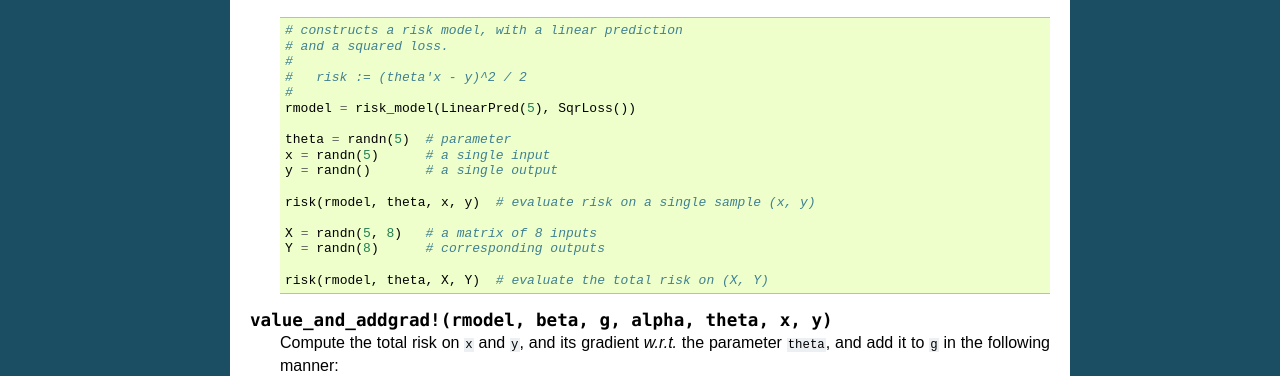
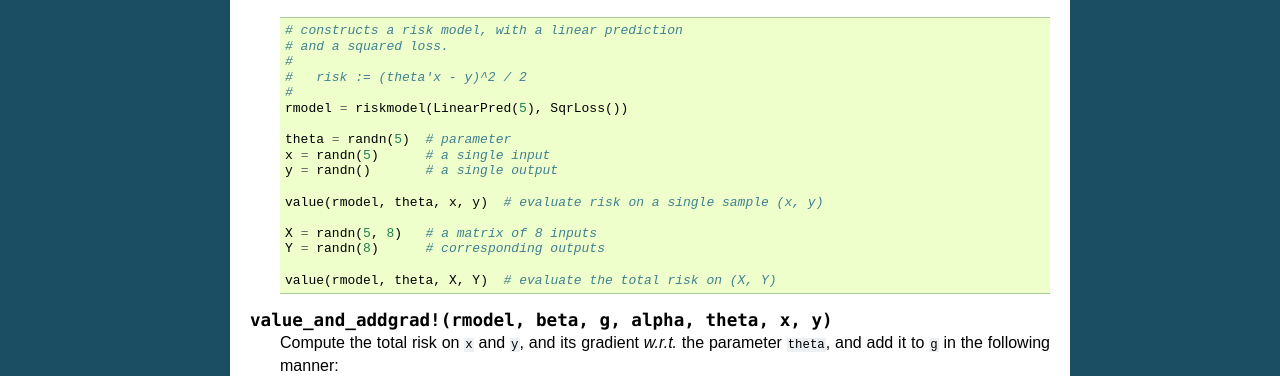
Before and after one commit to lindahua/EmpiricalRisks.jl, a Sphinx documentation site: the page built from doc/source/riskmodels.rst, in a window 1280 px wide. Shown: the part 1020-1396 px from the top of the page. Built offline with Sphinx 7.4.7, drawn with Linux system fonts in a browser that asks for light colours; formulas are drawn with MathJax 3.

Commit message:
Fix docs, change risk -> value

```diff
--- a/doc/source/riskmodels.rst
+++ b/doc/source/riskmodels.rst
@@ -61,18 +61,18 @@ The package provides methods for computing the *total risk* and the derivative o
         #
         #   risk := (theta'x - y)^2 / 2
         #
-        rmodel = risk_model(LinearPred(5), SqrLoss())
+        rmodel = riskmodel(LinearPred(5), SqrLoss())
 
         theta = randn(5)  # parameter
         x = randn(5)      # a single input
         y = randn()       # a single output
 
-        risk(rmodel, theta, x, y)  # evaluate risk on a single sample (x, y)
+        value(rmodel, theta, x, y)  # evaluate risk on a single sample (x, y)
 
         X = randn(5, 8)   # a matrix of 8 inputs
         Y = randn(8)      # corresponding outputs
 
-        risk(rmodel, theta, X, Y)  # evaluate the total risk on (X, Y)
+        value(rmodel, theta, X, Y)  # evaluate the total risk on (X, Y)
 
 
 .. function:: value_and_addgrad!(rmodel, beta, g, alpha, theta, x, y)
```
